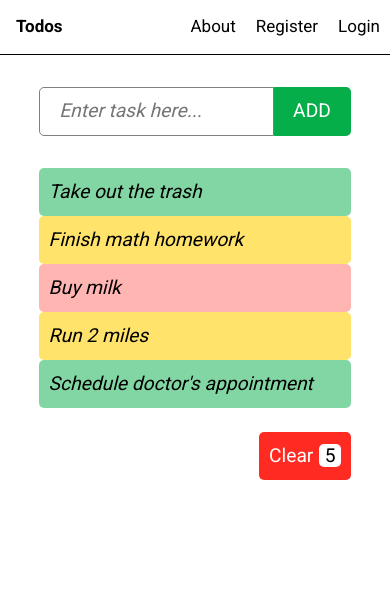
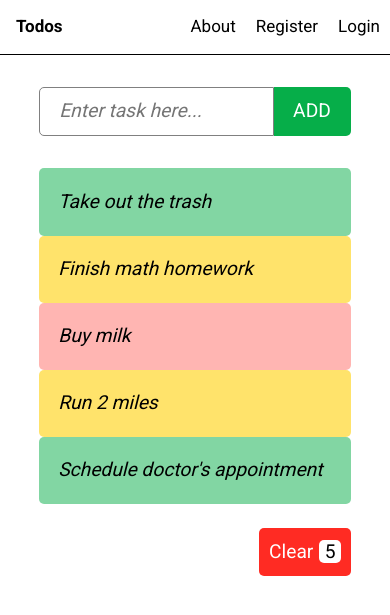
Before and after one commit to CSSG-Labs/flask-todo-app, a Flask app: template templates/todo.html in a window 390 px wide. Shown: the top 615 px of the page. Run offline with Flask 2, Linux system fonts and the light colour scheme; the template is opened without the code that fills it, so the values that code supplies are empty.

Commit message:
Cleans up HTML/CSS

```diff
--- a/static/todo.css
+++ b/static/todo.css
@@ -13,7 +13,9 @@
     width: 100%;
 }
 
-/* Input form for adding todos */
+/*
+    Input form for adding todos
+*/
 .todo__add {
     margin: 2em 0;
     /* Need to explicitly set width to adjust width for input form */
@@ -66,14 +68,14 @@
 /*
     Displaying, editing, and deleting todos
 */
-.todo__items {
+.todo__group {
     display: flex;
     flex-direction: column;
     align-items: center;
     width: 100%;
 }
 
-.todo__items__item {
+.todo__group__item {
     /*
       - Need to set position here for the SVG buttons
       - Because the SVG buttons use position:absolute
@@ -88,63 +90,59 @@
     font: 'Roboto Condensed';
     font-style: italic;
     font-size: 1.2em;
-    z-index: 1;
 }
 
-.todo__items__item__action {
+.todo__group__item__action {
     /* set edit and delete button positions relative to its container */
     position: absolute;
     /* center items vertically according to the middle of the elements rather than the top edge */
     transform: translate(-50%, -50%);
     top: 50%;
     left: 50%;
-}
-
-.todo__items__item__action__container{
     /* set buttons to sit side by side */
     display: flex;
 }
 
-.todo__items__item__action__container button {
+.todo__group__item__action button {
     background: none;
     border: none;
     padding: 0 0.5em;
 }
 
-.todo__items__item__action__container button:hover {
+.todo__group__item__action button:hover {
     /* increase size of button when mouse hovers over */
     transform: scale(1.2);
 }
 
-.todo__items__item__edit,
-.todo__items__item__delete {
+.todo__group__item__action__edit,
+.todo__group__item__action__delete {
     /* Centers the SVGs */
     /* Note: not sure why... */
     display: flex;
 }
 
 /* TODO: Implement color repetition pattern properly*/
-.todo__items__item:not(:last-child) {
+.todo__group__item:not(:last-child) {
     margin-bottom: 1em;
 }
 
-.todo__items__item:first-child {
+.todo__group__item:first-child {
     background-color: var(--todo-light-green);
 }
 
-.todo__items__item:nth-child(5n) {
+.todo__group__item:nth-child(5n) {
     background-color: var(--todo-light-green);
 }
 
-.todo__items__item:nth-child(4n) {
+.todo__group__item:nth-child(4n) {
     background-color: var(--todo-light-yellow-green);
 }
 
-.todo__items__item:nth-child(3n) {
+.todo__group__item:nth-child(3n) {
     background-color: var(--todo-light-red);
 }
 
-.todo__items__item:nth-child(2n) {
+.todo__group__item:nth-child(2n) {
     background-color: var(--todo-light-yellow);
 }
 
@@ -158,7 +156,7 @@
     justify-content: flex-end;
     /* Needed to for button to be aligned with the above HTML elements */
     width: var(--desktop-width);
-    margin-top: 1.5em;
+    margin: 1.5em 0;
 }
 
 .todo__clear button {
@@ -183,12 +181,11 @@
         width: var(--mobile-width);
     }
 
-    .todo__items__item {
+    .todo__group__item {
         width: var(--mobile-width);
-        padding: 0.5em;
     }
 
-    .todo__items__item:not(:last-child) {
+    .todo__group__item:not(:last-child) {
         margin-bottom: 0;
     }
 
--- a/templates/todo.html
+++ b/templates/todo.html
@@ -16,42 +16,40 @@
                 <button type="submit">ADD</button>
             </form>
         </div>
-        <div class="todo__items">
-            <div class="todo__items__item" onclick="onClickTodoItem(this);">
-                <p class="todo__items__item__desc">Take out the trash</p>
-                <div class="todo__items__item__action hide">
-                    <div class="todo__items__item__action__container">
-                        <form action="" class="todo__items__item__edit">
+        <div class="todo__group">
+            <div class="todo__group__item" onclick="onClickTodoItem(this);">
+                <p class="todo__group__item__desc">Take out the trash</p>
+                <div class="todo__group__item__action hide">
+                    <form action="" class="todo__group__item__action__edit">
                         <input type="hidden" name="todo-item" value="Take out the trash">
                         <button type="submit">
                             <svg width="24" height="24" viewBox="0 0 24 24" fill="none" xmlns="http://www.w3.org/2000/svg">
-                                    <path d="M23.761 2.38403C23.914 2.53916 24 2.74926 24 2.96829C24 3.18733 23.914 3.39743 23.761 3.55255L22.052 5.28051L18.7751 1.97025L20.484 0.2423C20.6377 0.0871553 20.846 0 21.0632 0C21.2805 0 21.4888 0.0871553 21.6424 0.2423L23.761 2.38238V2.38403ZM20.8937 6.44903L17.6167 3.13877L6.4539 14.4168C6.36372 14.5079 6.29583 14.619 6.25564 14.7412L4.93668 18.7367C4.91276 18.8095 4.90937 18.8877 4.92687 18.9623C4.94438 19.037 4.9821 19.1053 5.03582 19.1596C5.08954 19.2138 5.15714 19.2519 5.23107 19.2696C5.30499 19.2873 5.38233 19.2839 5.45444 19.2597L9.40968 17.9273C9.53054 17.8872 9.64049 17.8192 9.73082 17.7287L20.8937 6.45068V6.44903Z" fill="black"/>
-                                    <path fill-rule="evenodd" clip-rule="evenodd" d="M0 21.5173C0 22.1758 0.258935 22.8072 0.719841 23.2728C1.18075 23.7384 1.80587 24 2.45769 24H20.4808C21.1326 24 21.7577 23.7384 22.2186 23.2728C22.6795 22.8072 22.9385 22.1758 22.9385 21.5173V11.5865C22.9385 11.3671 22.8521 11.1566 22.6985 11.0014C22.5449 10.8462 22.3365 10.759 22.1192 10.759C21.9019 10.759 21.6936 10.8462 21.5399 11.0014C21.3863 11.1566 21.3 11.3671 21.3 11.5865V21.5173C21.3 21.7368 21.2137 21.9473 21.06 22.1025C20.9064 22.2577 20.698 22.3449 20.4808 22.3449H2.45769C2.24042 22.3449 2.03204 22.2577 1.87841 22.1025C1.72477 21.9473 1.63846 21.7368 1.63846 21.5173V3.31091C1.63846 3.09142 1.72477 2.88093 1.87841 2.72573C2.03204 2.57053 2.24042 2.48334 2.45769 2.48334H13.1077C13.325 2.48334 13.5333 2.39615 13.687 2.24096C13.8406 2.08576 13.9269 1.87526 13.9269 1.65578C13.9269 1.4363 13.8406 1.2258 13.687 1.0706C13.5333 0.915406 13.325 0.828217 13.1077 0.828217H2.45769C1.80587 0.828217 1.18075 1.08979 0.719841 1.55538C0.258935 2.02098 0 2.65246 0 3.31091V21.5173Z" fill="black"/>
+                                <path d="M23.761 2.38403C23.914 2.53916 24 2.74926 24 2.96829C24 3.18733 23.914 3.39743 23.761 3.55255L22.052 5.28051L18.7751 1.97025L20.484 0.2423C20.6377 0.0871553 20.846 0 21.0632 0C21.2805 0 21.4888 0.0871553 21.6424 0.2423L23.761 2.38238V2.38403ZM20.8937 6.44903L17.6167 3.13877L6.4539 14.4168C6.36372 14.5079 6.29583 14.619 6.25564 14.7412L4.93668 18.7367C4.91276 18.8095 4.90937 18.8877 4.92687 18.9623C4.94438 19.037 4.9821 19.1053 5.03582 19.1596C5.08954 19.2138 5.15714 19.2519 5.23107 19.2696C5.30499 19.2873 5.38233 19.2839 5.45444 19.2597L9.40968 17.9273C9.53054 17.8872 9.64049 17.8192 9.73082 17.7287L20.8937 6.45068V6.44903Z" fill="white"/>
+                                <path fill-rule="evenodd" clip-rule="evenodd" d="M0 21.5173C0 22.1758 0.258935 22.8072 0.719841 23.2728C1.18075 23.7384 1.80587 24 2.45769 24H20.4808C21.1326 24 21.7577 23.7384 22.2186 23.2728C22.6795 22.8072 22.9385 22.1758 22.9385 21.5173V11.5865C22.9385 11.3671 22.8521 11.1566 22.6985 11.0014C22.5449 10.8462 22.3365 10.759 22.1192 10.759C21.9019 10.759 21.6936 10.8462 21.5399 11.0014C21.3863 11.1566 21.3 11.3671 21.3 11.5865V21.5173C21.3 21.7368 21.2137 21.9473 21.06 22.1025C20.9064 22.2577 20.698 22.3449 20.4808 22.3449H2.45769C2.24042 22.3449 2.03204 22.2577 1.87841 22.1025C1.72477 21.9473 1.63846 21.7368 1.63846 21.5173V3.31091C1.63846 3.09142 1.72477 2.88093 1.87841 2.72573C2.03204 2.57053 2.24042 2.48334 2.45769 2.48334H13.1077C13.325 2.48334 13.5333 2.39615 13.687 2.24096C13.8406 2.08576 13.9269 1.87526 13.9269 1.65578C13.9269 1.4363 13.8406 1.2258 13.687 1.0706C13.5333 0.915406 13.325 0.828217 13.1077 0.828217H2.45769C1.80587 0.828217 1.18075 1.08979 0.719841 1.55538C0.258935 2.02098 0 2.65246 0 3.31091V21.5173Z" fill="white"/>
                             </svg>
                         </button>
                     </form>
-                        <form action="" class="todo__items__item__delete">
+                    <form action="" class="todo__group__item__action__delete">
                         <input type="hidden" name="todo-item" value="Take out the trash">
                         <button type="submit">
                             <svg width="24" height="24" viewBox="0 0 24 24" fill="none" xmlns="http://www.w3.org/2000/svg">
-                                    <path d="M6 7H5V20C5 20.5304 5.21071 21.0391 5.58579 21.4142C5.96086 21.7893 6.46957 22 7 22H17C17.5304 22 18.0391 21.7893 18.4142 21.4142C18.7893 21.0391 19 20.5304 19 20V7H6ZM16.618 4L15 2H9L7.382 4H3V6H21V4H16.618Z" fill="black"/>
+                                <path d="M6 7H5V20C5 20.5304 5.21071 21.0391 5.58579 21.4142C5.96086 21.7893 6.46957 22 7 22H17C17.5304 22 18.0391 21.7893 18.4142 21.4142C18.7893 21.0391 19 20.5304 19 20V7H6ZM16.618 4L15 2H9L7.382 4H3V6H21V4H16.618Z" fill="white"/>
                             </svg>
                         </button>
                     </form>
                 </div>
             </div>
+            <div class="todo__group__item">
+                <p class="todo__group__item__desc">Finish math homework</p>
             </div>
-            <div class="todo__items__item">
-                <p class="todo__items__item__desc">Finish math homework</p>
+            <div class="todo__group__item">
+                <p class="todo__group__item__desc">Buy milk</p>
             </div>
-            <div class="todo__items__item">
-                <p class="todo__items__item__desc">Buy milk</p>
+            <div class="todo__group__item">
+                <p class="todo__group__item__desc">Run 2 miles</p>
             </div>
-            <div class="todo__items__item">
-                <p class="todo__items__item__desc">Run 2 miles</p>
-            </div>
-            <div class="todo__items__item">
-                <p class="todo__items__item__desc">Schedule doctor's appointment</p>
+            <div class="todo__group__item">
+                <p class="todo__group__item__desc">Schedule doctor's appointment</p>
             </div>
         </div>
         <div class="todo__clear">
@@ -60,14 +58,13 @@
     </div>
     {% block custom_script %}
         <script>
+            // Displays edit controls when todo item is clicked
             function onClickTodoItem(element){
-                const todoActionButtons = element.querySelector('.todo__items__item__action');
-                const todoItemText = element.querySelector('.todo__items__item__desc');
+                const todoActionButtons = element.querySelector('.todo__group__item__action');
+                const todoItemText = element.querySelector('.todo__group__item__desc');
                 todoActionButtons.classList.toggle("hide");
                 todoItemText.classList.toggle("invisible");
-                // todoActionButtons.classList.toggle("blur-background");
                 element.classList.toggle("blur-background");
-                // element.style.background = ""
             }
         </script>
     {% endblock %}
```
Lines whose indentation alone changed are shown as unchanged.
